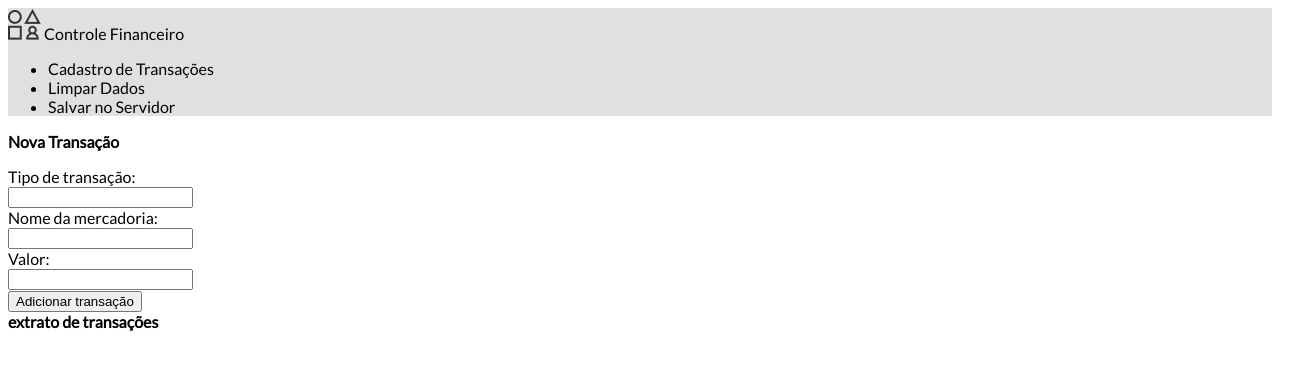
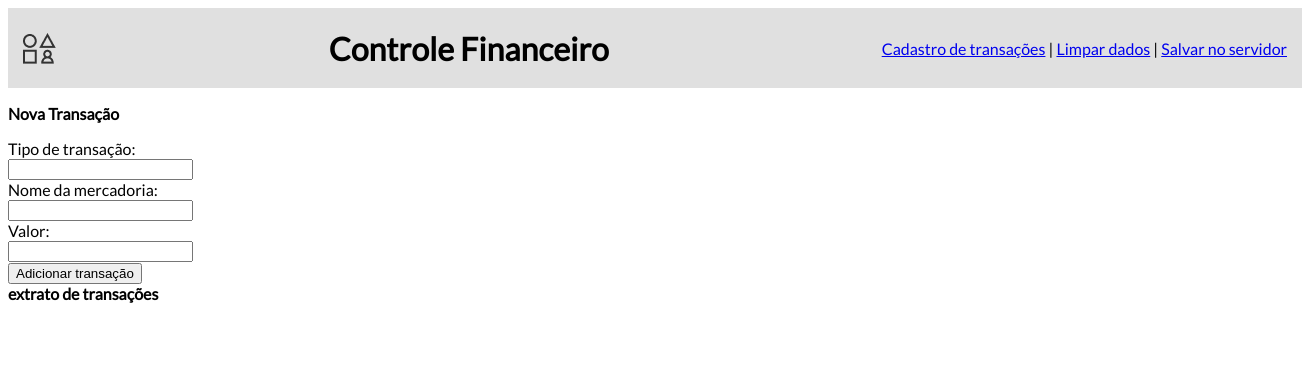
Before and after one commit to detoxd20/v00, a plain HTML site: page index.html in a window 1280 px wide. Shown: the whole page, 1302 px wide, since content can reach past the window. Drawn offline with Linux system fonts and the light colour scheme.

Commit message:
links adicionados

```diff
--- a/index.html
+++ b/index.html
@@ -8,18 +8,24 @@
     </head>
 
     <body>
-        <header> <!--topo-->
-            <img src="./img/Ellipse 13.png"/> <!--icone-->
-            <span>
-                Controle Financeiro
-            <nav>
-               <ul>
-                   <li>Cadastro de Transações</li>
-                   <li>Limpar Dados</li>
-                   <li>Salvar no Servidor</li>
-                </ul>
-            </nav>
-            <span> <!--titulo-->
+                <div>
+
+                <header class="header-top">
+                    <img src="./img/Ellipse 13.png" alt="icone"/> <!--logo-->
+                  <samp class="center">  <h1 class="titulo" >Controle Financeiro </h1> <!--titulo--></samp>
+
+
+
+
+                  <nav class="nav-container">
+                      <a href="#">Cadastro de transações</a>
+                      <span>|</span>
+                      <a href="#">Limpar dados</a>
+                      <span>|</span>
+                      <a href="#">Salvar no servidor</a>
+                    </nav>
+                </div>
+
                 <!--<img src="./img/Hamburger_icon.svg"/>--> <!--imagem hamburguer-->
 
 
--- a/style.css
+++ b/style.css
@@ -1,6 +1,17 @@
-header {
+body {
+    font-family: 'lato' , sans-serif;
+    box-sizing: border-box;
+}
+
+.header-top {
+    width: 100%;
     background-color: rgba(224, 224, 224, 1);
+    display: flex;
+    justify-content: space-between;
+    height: 10vh;
+    align-items: center;
+    padding: 0 15px;
 }
-body {
-    font-family: 'lato' ;
+.center {
+    font-family: 'Lato',sans-serif;
 }
```
